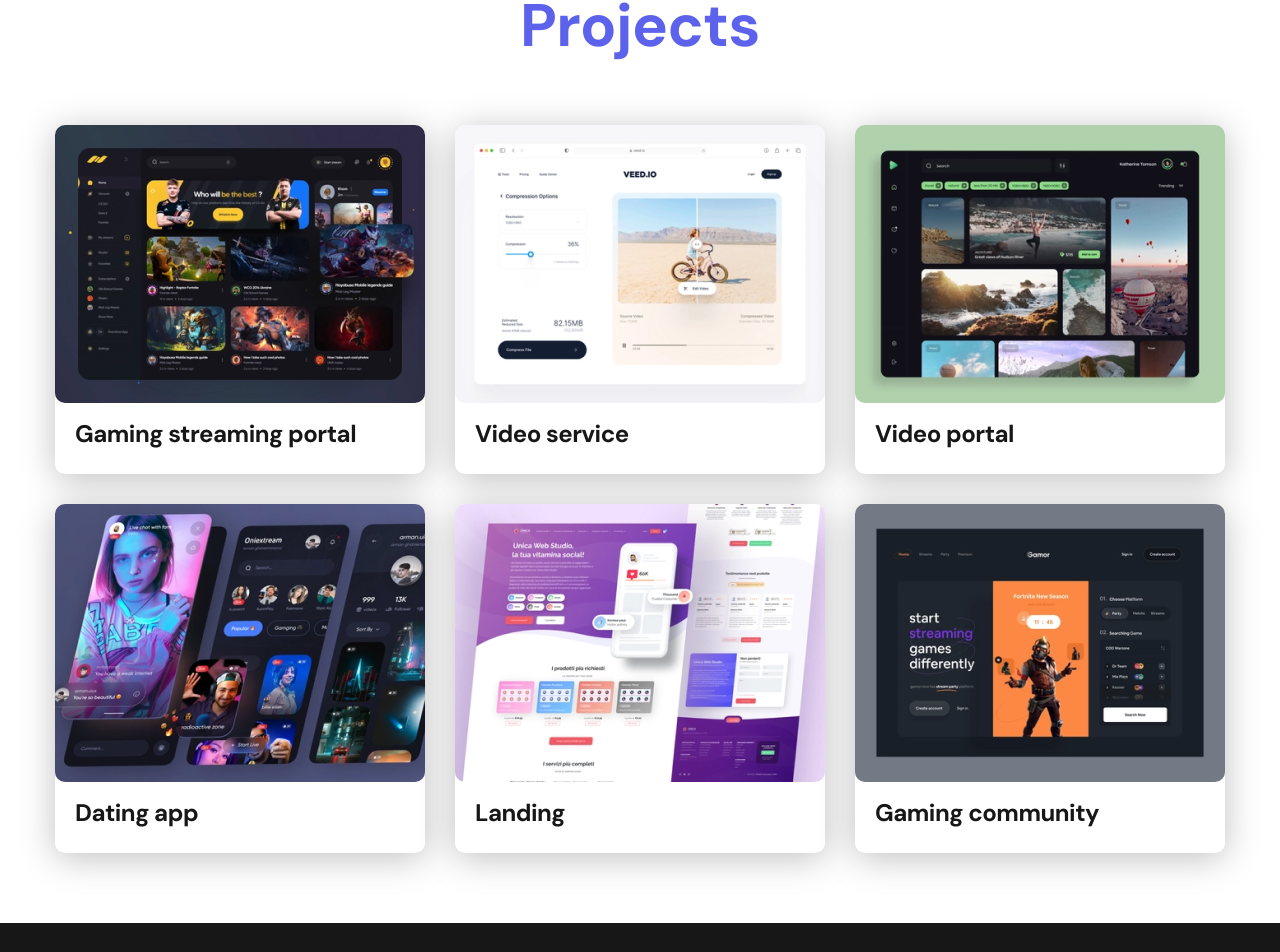
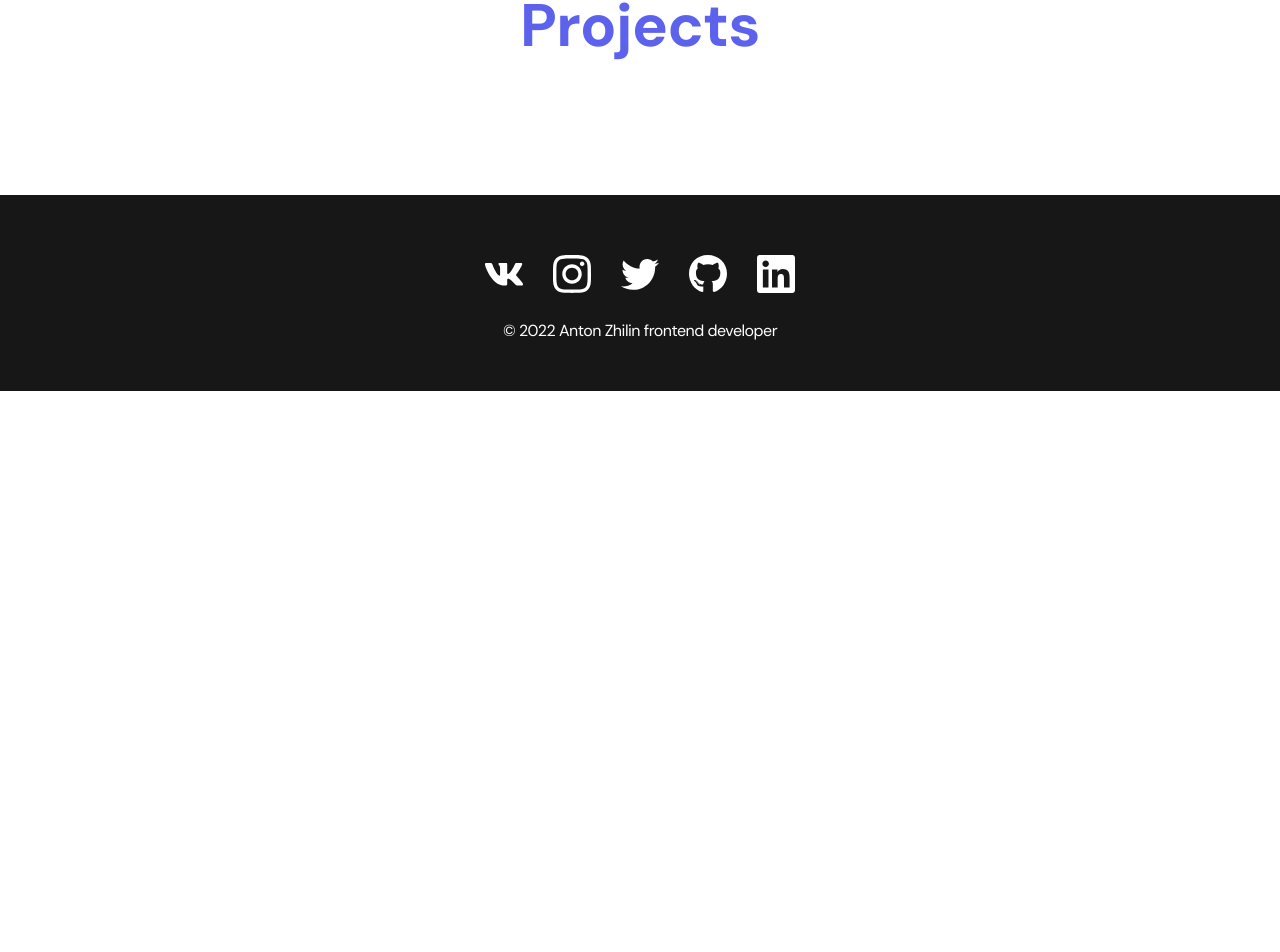
Before and after one commit to ministrov/my-portfolio-react, a React (Create React App) app: page / in a window 1280 px wide. Shown: the part 159-1111 px from the top of the page. After the commit the page ends 800 px from the top, so only its background shows below. Built offline with nearby package versions, Linux system fonts and the light colour scheme.

Commit message:
feat: end up operating with Contacts component

```diff
--- a/src/App.js
+++ b/src/App.js
@@ -10,7 +10,7 @@ function App() {
   return (
     <div className="App">
       <Navbar/>
-      { /* <Home /> */}
+      {/* <Home /> */}
       <Projects />
       {/* <Contacts/> */}
       <Footer/>
--- a/src/components/header/Header.js
+++ b/src/components/header/Header.js
@@ -1,4 +1,5 @@
 import './style.css';
+import pic from './pic1.jpeg';
 
 const Header = () => {
   return (
@@ -13,6 +14,9 @@ const Header = () => {
         </div>
         <a href="#!" className="btn">Download CV</a>
       </div>
+      <div className="header__image-wrapper">
+        <img src={pic} className="header__image" alt="Avatar img"/>
+      </div>
     </header>
   )
 }
--- /dev/null
+++ b/src/components/project/Project.js
@@ -0,0 +1,18 @@
+import './style.css';
+
+import project01 from '../../img/projects/01.jpg';
+
+const Project = () => {
+  return (
+    <>
+      <li className="project">
+        <a href="./project-page.html">
+          <img src={project01} alt="Project img" className="project__img" />
+          <h3 className="project__title">Gaming streaming portal</h3>
+        </a>
+      </li>
+    </>
+  )
+}
+
+export default Project;
--- /dev/null
+++ b/src/helpers/projectsList.js
@@ -0,0 +1,56 @@
+import project01 from '../img/projects/01.jpg';
+import project01Big from '../img/projects/01-big.jpg';
+import project02 from '../img/projects/02.jpg';
+import project02Big from '../img/projects/02-big.jpg';
+import project03 from '../img/projects/03.jpg';
+import project03Big from '../img/projects/03-big.jpg';
+import project04 from '../img/projects/04.jpg';
+import project04Big from '../img/projects/04-big.jpg';
+import project05 from '../img/projects/05.jpg';
+import project05Big from '../img/projects/05-big.jpg';
+import project06 from '../img/projects/06.jpg';
+import project06Big from '../img/projects/06-big.jpg';
+
+const projects = [
+  {
+    title: 'Gaming streaming portal',
+    skills: 'React, Node.js, MongoDB',
+    img: project01,
+    imgBig: project01Big,
+    gitHubLink: 'https://github.com'
+  },
+  {
+    title: 'Video Service',
+    skills: 'React, PHP, MySQL',
+    img: project02,
+    imgBig: project02Big,
+    gitHubLink: 'https://github.com'
+  },
+  {
+    title: 'Video Portal',
+    skills: 'Vue JS, Node.js, MongoDB',
+    img: project03,
+    imgBig: project03Big,
+    gitHubLink: 'https://github.com'
+  },
+  {
+    title: 'Dating App',
+    skills: 'React Native',
+    img: project04,
+    imgBig: project04Big
+  },
+  {
+    title: 'Landing',
+    skills: 'HTML, CSS, JS',
+    img: project05,
+    imgBig: project05Big
+  },
+  {
+    title: 'Gaming Comunity',
+    skills: 'React, PHP, MySQL',
+    img: project06,
+    imgBig: project06Big
+  }
+];
+
+export {projects};
--- a/src/pages/Projects.js
+++ b/src/pages/Projects.js
@@ -1,9 +1,5 @@
-import project01 from '../img/projects/01.jpg';
-import project02 from '../img/projects/02.jpg';
-import project03 from '../img/projects/03.jpg';
-import project04 from '../img/projects/04.jpg';
-import project05 from '../img/projects/05.jpg';
-import project06 from '../img/projects/06.jpg';
+// import Project from '../components/project/Project';
+import { projects } from '../helpers/projectsList';
 
 const Projects = () => {
   return (
@@ -12,38 +8,7 @@ const Projects = () => {
         <div className="container">
           <h2 className="title-1">Projects</h2>
           <ul className="projects">
-            <li className="project">
-              <a href="./project-page.html">
-                <img src={project01} alt="Project img" className="project__img" />
-                  <h3 className="project__title">Gaming streaming portal</h3>
-              </a>
-            </li>
-            <li className="project">
-              <a href="./project-page.html">
-                <img src={project02} alt="Project img" className="project__img" />
-                  <h3 className="project__title">Video service</h3>
-              </a>
-            </li>
-            <li className="project">
-              <a href="./project-page.html">
-                <img src={project03} alt="Project img" className="project__img" />
-                  <h3 className="project__title">Video portal</h3>
-              </a>
-            </li>
-
-            <li className="project">
-              <img src={project04} alt="Project img" className="project__img" />
-                <h3 className="project__title">Dating app</h3>
-            </li>
-            <li className="project">
-              <img src={project05} alt="Project img" className="project__img" />
-                <h3 className="project__title">Landing</h3>
-            </li>
-            <li className="project">
-              <img src={project06} alt="Project img" className="project__img" />
-                <h3 className="project__title">Gaming community</h3>
-            </li>
-
+            {projects.map(project => console.log(project))}
           </ul>
         </div>
       </main>
--- a/src/styles/main.css
+++ b/src/styles/main.css
@@ -59,6 +59,14 @@ body {
 }
 
 /* General */
+
+.visually-hidden {
+  position: absolute;
+  clip: rect(0 0 0 0);
+  width: 1px;
+  height: 1px;
+  margin: -1px;
+}
 
 .container {
   margin: 0 auto;
@@ -134,6 +142,22 @@ body {
   position: relative;
   z-index: 9;
 }
+
+/* About */
+.about {
+  padding-top: 45px;
+}
+
+.about__title {
+  text-align: center;
+}
+
+.about__descr {
+  padding: 23px;
+  padding-left: 92px;
+  text-align: center;
+}
+
 /* Btn */
 
 .btn {
@@ -195,25 +219,6 @@ body {
   flex-wrap: wrap;
   column-gap: 30px;
   row-gap: 30px;
-}
-
-.project {
-  max-width: 370px;
-  background-color: var(--project-card-bg);
-  box-shadow: var(--box-shadow);
-  border-radius: 10px;
-}
-
-.project__img {
-  border-radius: 10px;
-}
-
-.project__title {
-  padding: 15px 20px 25px;
-  font-weight: 700;
-  font-size: 24px;
-  line-height: 1.3;
-  color: var(--project-card-text);
 }
 
 /* Project details */
```
Also changed, not shown: src/components/header/style.css (+11 -0 lines), src/components/project/style.css (added, +18 -0 lines), src/components/video/Video.js (added, +11 -0 lines), src/pages/Home.js (+16 -0 lines), src/components/header/pic1.jpeg (added), src/components/video/style.css (added), src/components/video/video.jpg (added).
